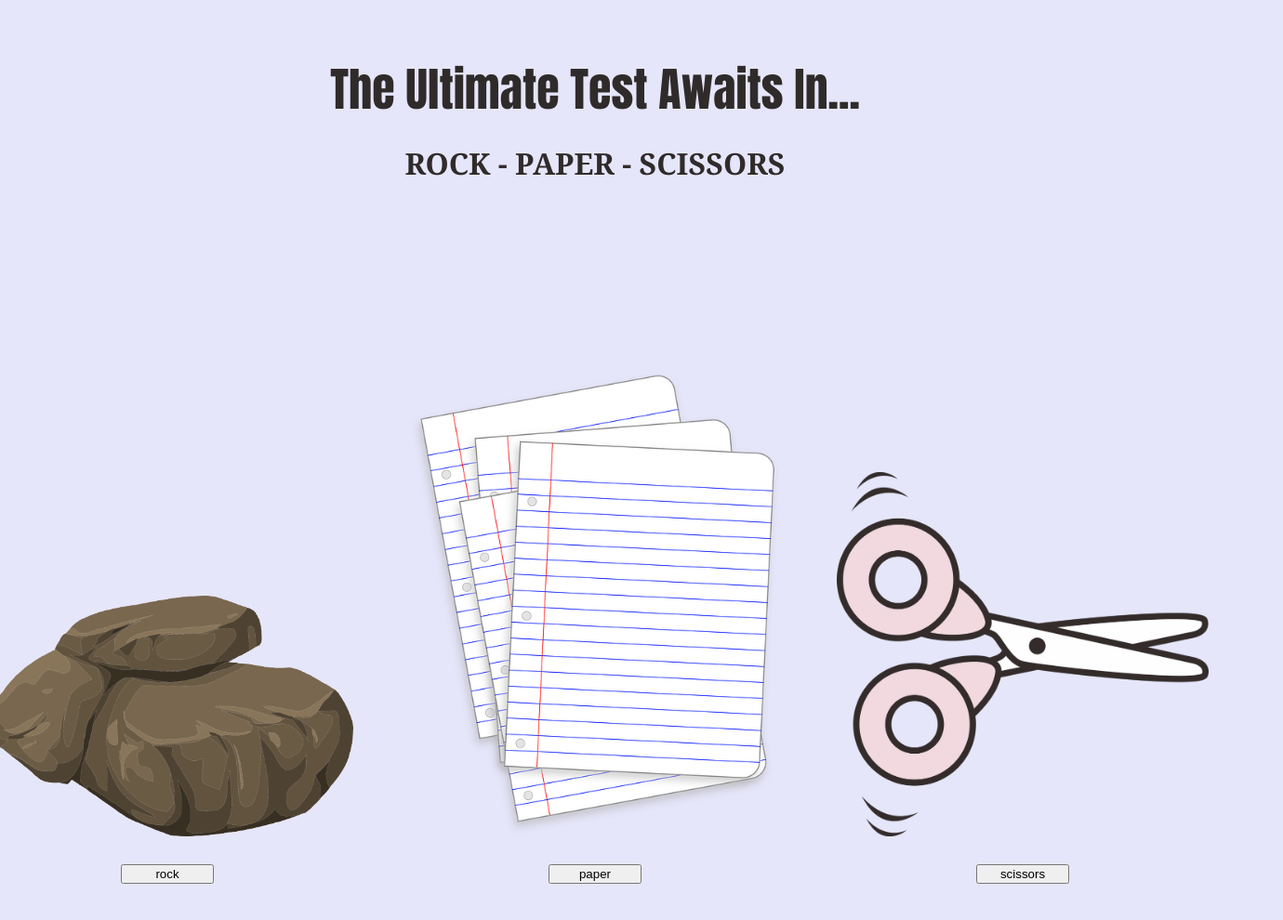
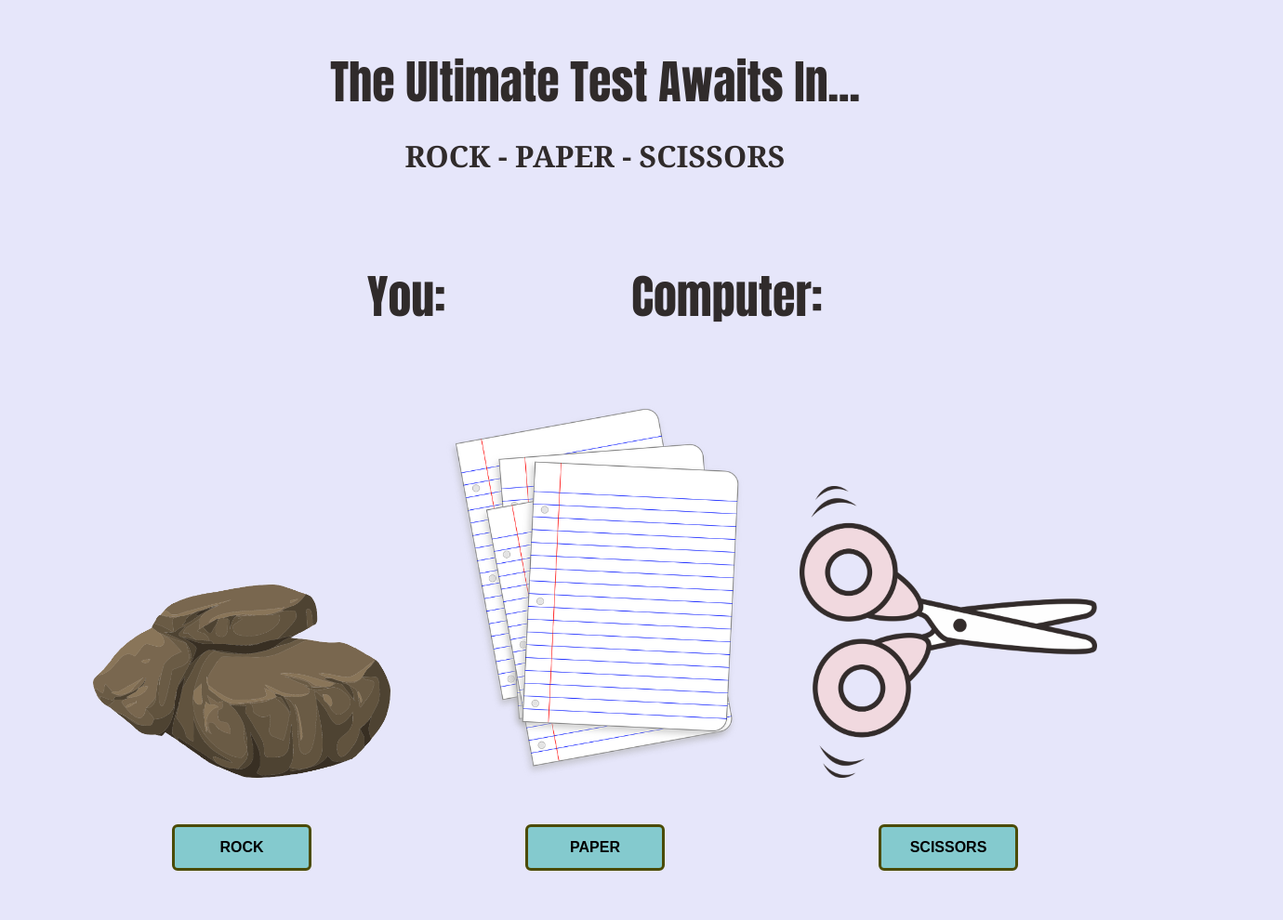
Before and after one commit to PJenkins28/rock-paper-scissors, a plain HTML site: page index.html in a window 1280 px wide. Shown: the whole page at 93% size, 1380 px wide, since content can reach past the window. Drawn offline with Linux system fonts and the light colour scheme.

Commit message:
rough formatting of UI

```diff
--- a/index.html
+++ b/index.html
@@ -7,29 +7,30 @@
     <link rel="stylesheet" href="style.css">
     <title>Rock, Paper, Scissors</title>
 </head>
-<body style="background-color:lavender;">
+<body>
     <div class="title-container">
         <div class="title">The Ultimate Test Awaits In...</div>
         <h1 class="rps">ROCK  -  PAPER  - SCISSORS</h1>
 
     </div>
     <div class="content-wrapper">
+        <div class="results">
+            <div id="human">You: </div>
+            <div id="computer">Computer: </div>
+        </div>
         <div class="img-container">
             <div class="picture"><img src="./img/rock.png" alt="dark grey rock">
-                <button class="button">rock</button>
+                <button class="button" id="rockBtn">ROCK</button>
             </div>
             <div class="picture"><img src="./img/paper.png" alt="four sheets of paper">
-                <button class="button">paper</button>
+                <button class="button" id="paperBtn">PAPER</button>
             </div>
             <div class="picture"><img src="./img/scissors.png" alt="pink scissors">
-                <button class="button">scissors</button>
+                <button class="button" id="scissorsBtn">SCISSORS</button>
             </div>
         </div>
 
-
-
-
-        </div>
+    </div>
     </div>
     <script src="main.js">
         game(); </script>
--- a/main.js
+++ b/main.js
@@ -1,5 +1,5 @@
-let computerChoice;
-let playerChoice;
+let computerChoice = '';
+let playerChoice = '';
 let computerScore = 0;
 let playerScore = 0;
 
--- a/style.css
+++ b/style.css
@@ -1,13 +1,17 @@
+body {
+    margin: 0;
+    background-color: lavender;
+}
 .title-container {
     display: flex;
     flex-direction: column;
     align-items: center;
     padding-top: 50px;
-    padding-bottom: 100px;
+    padding-bottom: 70px;
     color: rgb(48, 43, 43);
 }
 
-.title {
+.title,.results {
     font-size: 50px;
     font-family: 'impact', 'fantasy';
 }
@@ -27,7 +31,7 @@
     padding: 50px;
 }
 img {
-    width: 400px;
+    width: 320px;
     height: auto;
     padding: 30px;
 
@@ -39,12 +43,31 @@ img {
     align-items: center
 
 }
-/*.button-container {
+
+.button {
+    width: 150px;
+    margin: 20px;
+    padding: 0;
+    height: 50px;
+    font-size: 1rem;
+    font-weight: bold;
+    text-align: center;
+    background-color:rgba(14, 167, 152, 0.453);
+    opacity: 50;
+    border: solid rgb(75, 75, 3);
+    border-radius: 6px;
+    transition: 150ms;
+}
+
+.button:hover {
+    font-size: 1.5rem;
+    width: 170px;
+    transform: scale(1);
+}
+
+.results {
     display: flex;
-    justify-content: space-between;
-
-
-}*/
-.button {
-    width: 100px;
+    gap: 4em;
+    margin: 0px;
+    color: rgb(48, 43, 43);
 }
```
